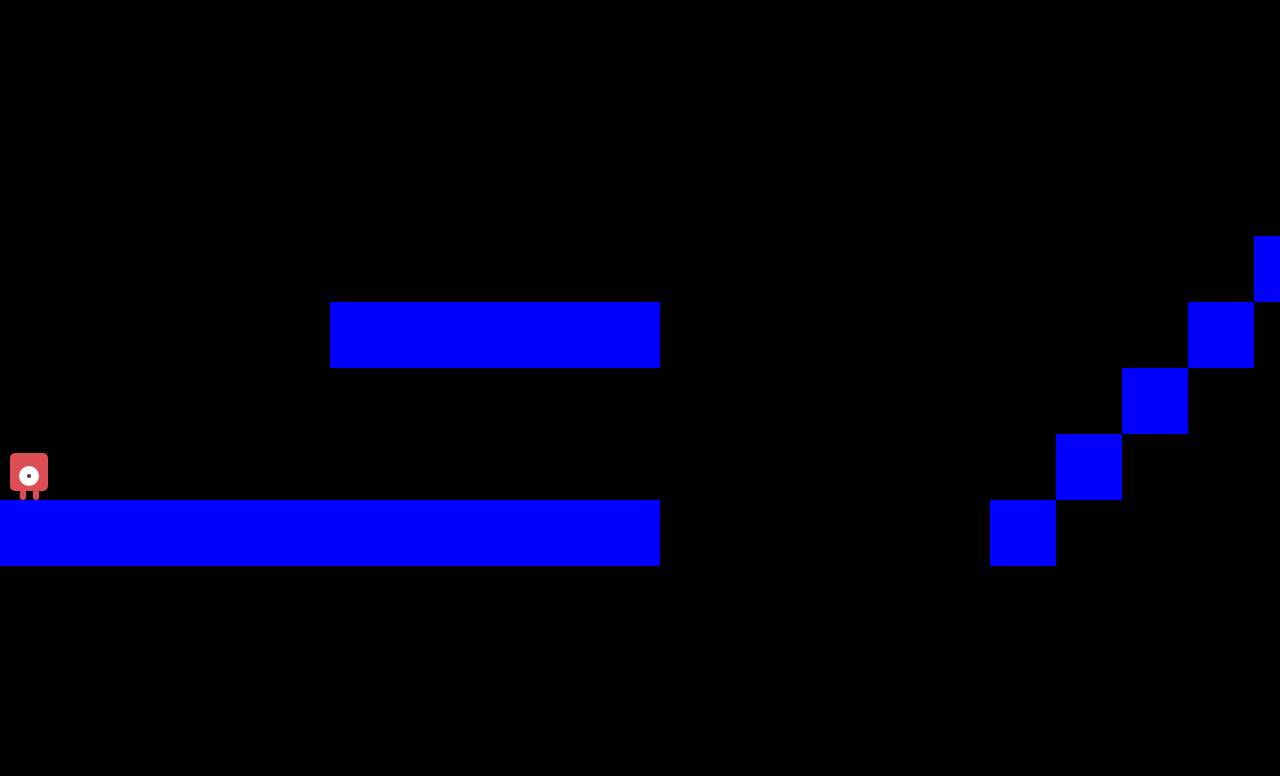
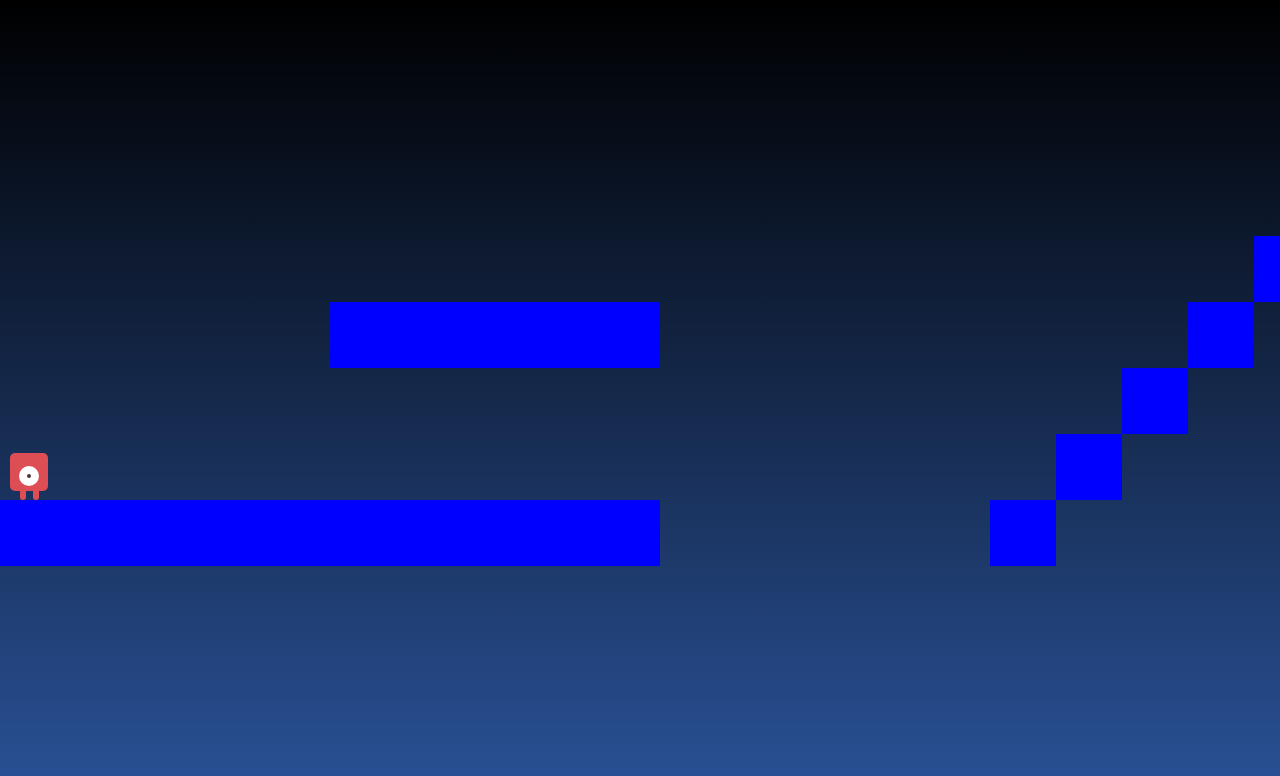
Before and after one commit to picosonic/js13k-2018, a plain HTML site: page index.html in a window 1280 px wide. Shown: the top 776 px of the page. Drawn offline with Linux system fonts and the light colour scheme.

Commit message:
Added a gradient background

```diff
--- a/main.css
+++ b/main.css
@@ -28,6 +28,10 @@ body
   margin:0px;
   padding:0px;
   font-height:0px;
+  background: -moz-linear-gradient(top, #000000 0%, #2a5298 100%);
+  background: -webkit-linear-gradient(top, #000000 0%,#2a5298 100%);
+  background: linear-gradient(to bottom, #000000 0%,#2a5298 100%);
+  filter: progid:DXImageTransform.Microsoft.gradient( startColorstr='#000000', endColorstr='#2a5298',GradientType=0 );
 }
 
 #debug
```
